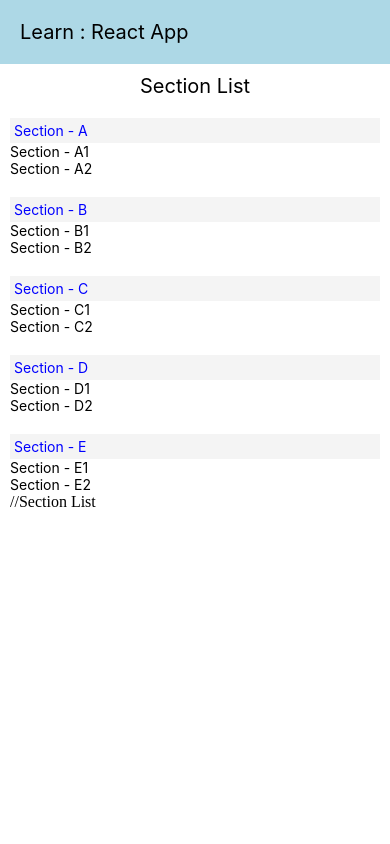
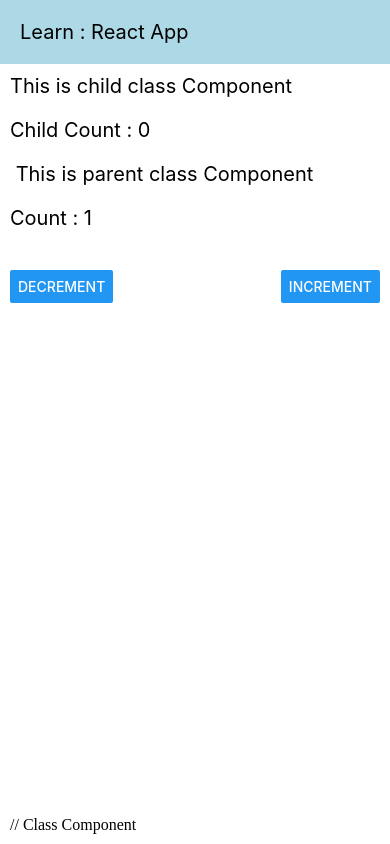
Before and after one commit to Synoize/learn-react-native-app, a React Native app: screen / in a window 390 px wide. Built offline with nearby package versions, Linux system fonts and the light colour scheme.

Commit message:
state in class component

```diff
--- a/App.jsx
+++ b/App.jsx
@@ -7,6 +7,7 @@ import Flatlist from "./src/components/Flatlist";
 import Map from "./src/components/Map";
 import Grid from "./src/components/Grid";
 import SectionListApp from "./src/components/SectionList";
+import ClassComponent from "./src/components/ClassComponent";
 
 const App = () => {
 
@@ -19,7 +20,9 @@ const App = () => {
         {/* <Flatlist/> // Flat List */}
         {/* <Map/> // Map View */}
         {/* <Grid/> // Grid View */}
-        <SectionListApp/> //Section List
+        {/* <SectionListApp/> //Section List */}
+
+        <ClassComponent/> // Class Component
       </View>
     </View>
   )
--- /dev/null
+++ b/src/components/ClassComponent.jsx
@@ -0,0 +1,66 @@
+import { Component } from "react";
+import { Button, StyleSheet, Text, View } from "react-native";
+
+class ClassComponent extends Component {
+
+    constructor() {
+        super();
+        this.state = {
+            count: 1
+        };
+    }
+
+    handleIncrement = () => {
+        this.setState({ count: this.state.count + 1 });
+    }
+
+    handleDecrement = () => {
+        this.setState((prevState) => {
+            return {
+                count: prevState.count - 1,
+            }
+        })
+    }
+
+    render() {
+        return (
+            <View style={{ flex: 1, justifyContent: 'flex-start' }}>
+                <Child count={this.state.count} />
+
+                <Text style={styles.text}> This is parent class Component</Text>
+                <Text style={styles.text}>Count : {this.state.count}</Text>
+
+                <View style={{ flex: 1, flexDirection: 'row', justifyContent: 'space-between', alignItems: 'flex-start', marginVertical: 20 }}>
+                    <Button style={styles.button} title="Decrement" onPress={this.handleDecrement} />
+
+                    <Button style={styles.button} title="Increment" onPress={this.handleIncrement} />
+                </View>
+            </View>
+        )
+    }
+}
+
+class Child extends Component {
+    render() {
+        return (
+            <View>
+                <Text style={styles.text}>
+                    This is child class Component
+                </Text>
+                <Text style={styles.text}>Child Count : {this.props.count - 1}</Text>
+            </View>
+        )
+    }
+}
+
+const styles = StyleSheet.create({
+    text: {
+        marginBottom: 20,
+        fontSize: 20,
+    },
+    button: {
+        cursor: 'pointer'
+    }
+})
+
+export default ClassComponent;
```
